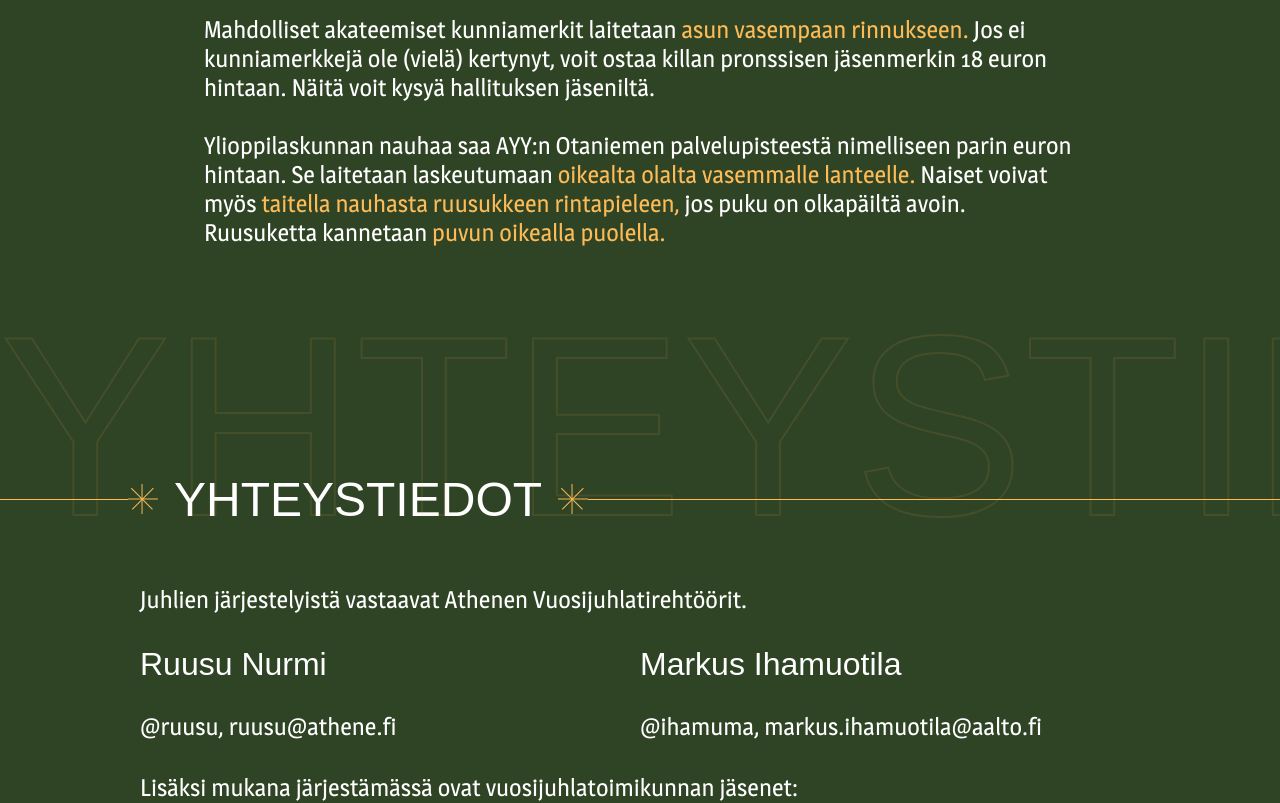
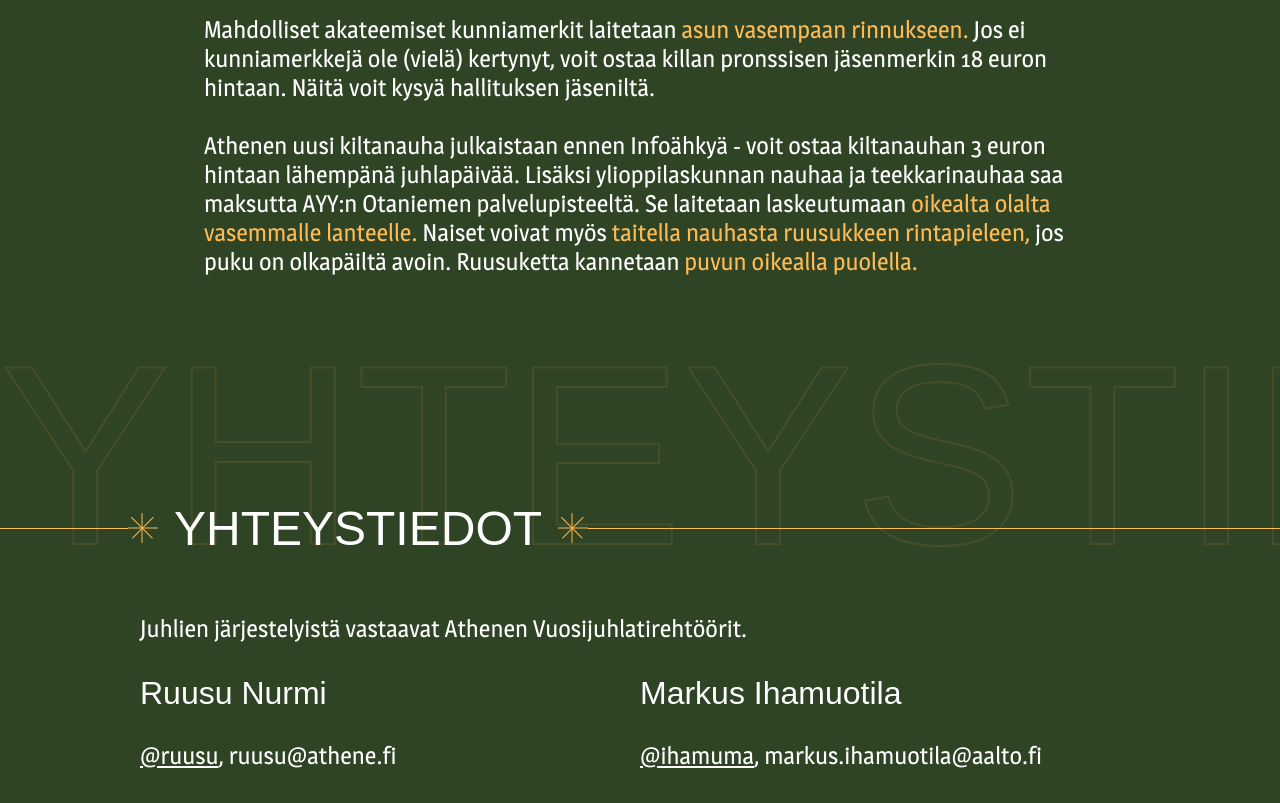
Before and after one commit to jviitamo/juhlavuosisivut, a Vue app in the folder app/: page /fi/infoahky in a window 1280 px wide. Shown: the part 3920-4723 px from the top of the page. Built offline with nearby package versions, Linux system fonts and the light colour scheme; a web font is replaced by a local one.

Commit message:
Text and link updates

```diff
--- a/app/src/components/AnnualBall/AnnualBall.vue
+++ b/app/src/components/AnnualBall/AnnualBall.vue
@@ -138,13 +138,17 @@
           <div>
             <p class="event-info-header">{{ $t('ball[0].contact2') }}</p>
             <div>
-              <br><p>{{ $t('ball[0].contact3') }}</p>
+              <br>
+              <a class="side-by-side-content" href="https://t.me/ruusu" target="a_blank">{{ $t('ball[0].contact3') }}</a>
+              <p class="side-by-side-content">{{ $t('ball[0].contact31') }}</p>
             </div>
           </div>
           <div>
             <p class="event-info-header">{{ $t('ball[0].contact4') }}</p>
             <div>
-              <br><p>{{ $t('ball[0].contact5') }}</p>
+              <br>
+              <a class="side-by-side-content" href="https://t.me/ihamuma" target="a_blank">{{ $t('ball[0].contact5') }}</a>
+              <p class="side-by-side-content">{{ $t('ball[0].contact51') }}</p>
             </div>
           </div>
         </div>
--- a/app/src/locales/en.json
+++ b/app/src/locales/en.json
@@ -228,7 +228,7 @@
       "signup4": "Link to sign-up",
       "signup5": "https://athene.fi/ilmo/event/477",
       "signup6": "Guild members",
-      "signup7": "Sign-up for guild members begins on Friday 4th of October at 11:00 AM and ends on Tuesday 22nd of October at noon.",
+      "signup7": "Sign-up for guild members begins on Friday 4th of October at 11.00 AM and ends on Tuesday 22nd of October at noon.",
       "signup8": "Link to sign-up",
       "signup9": "https://athene.fi/ilmo/event/477",
       "signup10": "Sign-up for Purkusessio begins happens during the sign-up.",
@@ -254,7 +254,7 @@
       "academic_medals1": "Potential academic medals will be placed on the left chest of the outfit. If you have not (yet) accumulated any medals, you can buy the guild’s bronze membership badge for 18€. You can ask the board members for these.",
       "academic_medals2": "",
       "academic_medals3": "",
-      "academic_medals4": "The student Union ribbon is available at the AYY service point in Otaniemi for a nominal price of a couple of euros. The ribbon is to be worn from the right shoulder to the left hip. Women can also ",
+      "academic_medals4": "Athene's new guild ribbon will be released before Infoähky - you can buy it for €3 closer to the event. Additionally, the student Union ribbon and Teekkari ribbon are available free of charge at the AYY service point in Otaniemi. The ribbon is to be worn from the right shoulder to the left hip. Women can also ",
       "academic_medals5": "fold the ribbon into a rosette on the chest ",
       "academic_medals6": "if the dress is open at the shoulders. The rosette is worn on the right side of the dress.",
       "academic_medals7": "",
@@ -263,9 +263,11 @@
       "contact0": "CONTACT US",
       "contact1": "Responsible for the organization of the celebration are Heads of the Annual Ball:",
       "contact2": "Ruusu Nurmi",
-      "contact3": "@ruusu, ruusu@athene.fi",
+      "contact3": "@ruusu",
+      "contact31": ", ruusu@athene.fi",
       "contact4": "Markus Ihamuotila",
-      "contact5": "@ihamuma, markus.ihamuotila@aalto.fi",
+      "contact5": "@ihamuma",
+      "contact51": ", markus.ihamuotila@aalto.fi",
       "contact6": "In addition, involved in organizing is the Annual Ball committee:",
       "contact7": "Milja Parviainen",
       "contact8": "Laura Puusola",
--- a/app/src/locales/fi.json
+++ b/app/src/locales/fi.json
@@ -254,7 +254,7 @@
       "academic_medals1": "Mahdolliset akateemiset kunniamerkit laitetaan ",
       "academic_medals2": "asun vasempaan rinnukseen. ",
       "academic_medals3": "Jos ei kunniamerkkejä ole (vielä) kertynyt, voit ostaa killan pronssisen jäsenmerkin 18 euron hintaan. Näitä voit kysyä hallituksen jäseniltä.",
-      "academic_medals4": "Ylioppilaskunnan nauhaa saa AYY:n Otaniemen palvelupisteestä nimelliseen parin euron hintaan. Se laitetaan laskeutumaan ",
+      "academic_medals4": "Athenen uusi kiltanauha julkaistaan ennen Infoähkyä - voit ostaa kiltanauhan 3 euron hintaan lähempänä juhlapäivää. Lisäksi ylioppilaskunnan nauhaa ja teekkarinauhaa saa maksutta AYY:n Otaniemen palvelupisteeltä. Se laitetaan laskeutumaan ",
       "academic_medals5": "oikealta olalta vasemmalle lanteelle. ",
       "academic_medals6": "Naiset voivat myös ",
       "academic_medals7": "taitella nauhasta ruusukkeen rintapieleen, ",
@@ -263,9 +263,11 @@
       "contact0": "YHTEYSTIEDOT",
       "contact1": "Juhlien järjestelyistä vastaavat Athenen Vuosijuhlatirehtöörit.",
       "contact2": "Ruusu Nurmi",
-      "contact3": "@ruusu, ruusu@athene.fi",
+      "contact3": "@ruusu",
+      "contact31": ", ruusu@athene.fi",
       "contact4": "Markus Ihamuotila",
-      "contact5": "@ihamuma, markus.ihamuotila@aalto.fi",
+      "contact5": "@ihamuma",
+      "contact51": ", markus.ihamuotila@aalto.fi",
       "contact6": "Lisäksi mukana järjestämässä ovat vuosijuhlatoimikunnan jäsenet:",
       "contact7": "Milja Parviainen",
       "contact8": "Laura Puusola",
```
